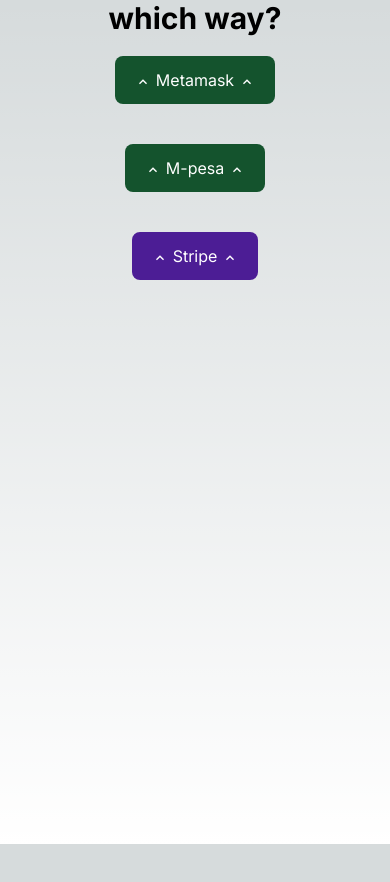
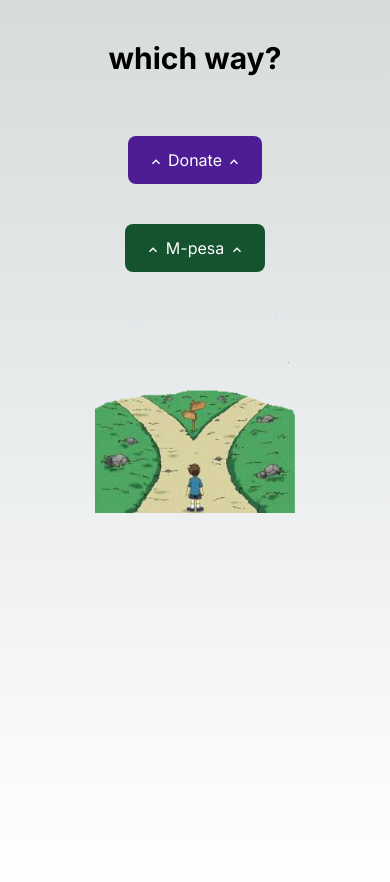
Before and after one commit to Jaarabytes/jipime, a Next.js app: page /lipa in a window 390 px wide. Before the commit the page ends 844 px from the top, so only its background shows below. Built offline with nearby package versions, Linux system fonts and the light colour scheme.

Commit message:
feat: why not meme-fy this thing
add image that is responsive and memefied

```diff
--- a/app/lipa/page.tsx
+++ b/app/lipa/page.tsx
@@ -1,23 +1,27 @@
 import Link from "next/link"
 import { MdKeyboardArrowUp } from "react-icons/md"
+import Image from "next/image"
 export default function Lipa () {
     return (
         <>
             <div className="px-5 text-center" style={{minHeight: "100vh"}}>
-                <h1 className="font-bold text-3xl">which way?</h1>
+                <h1 className="font-bold text-3xl my-10">which way?</h1>
                 {methods.map((element, index) => (
                     <div key={index} className="flex justify-center sm:inline">
                         <Link href={`/lipa${element.link}`}>
                             <button className={`rounded-lg px-5 py-3 bg-green-900
-                            px-5 text-white m-5 ${element.name == "Metamask" ? "bg-amber-800 hover:bg-amber-500" : element.name == "M-pesa" ?
+                            px-5 text-white m-5 ${element.name == "M-pesa" ?
                             "bg-green-900 hover:bg-green-700" : "bg-violet-900 hover:bg-violet-700"}`}><MdKeyboardArrowUp
                             className="inline"/> {element.name} <MdKeyboardArrowUp className="inline"/></button>
                         </Link>
                     </div>
                 ))}
+                <div className="flex justify-center">
+                    <Image className="my-5" src="/for_loyal_customer.png" height={200} width={200} alt="Please make a choice" />
+                </div>
             </div>
         </>
     )
 }
-
-const methods = [{name: "Metamask", link: ""}, {name: "M-pesa", link: '/mpesa'}, {name: "Stripe", link: "/"}]
+// add donorbox to donate
+const methods = [{name: "Donate", link: ""}, {name: "M-pesa", link: '/mpesa'}]
```
Also changed, not shown: public/for_loyal_customer.png (added).
